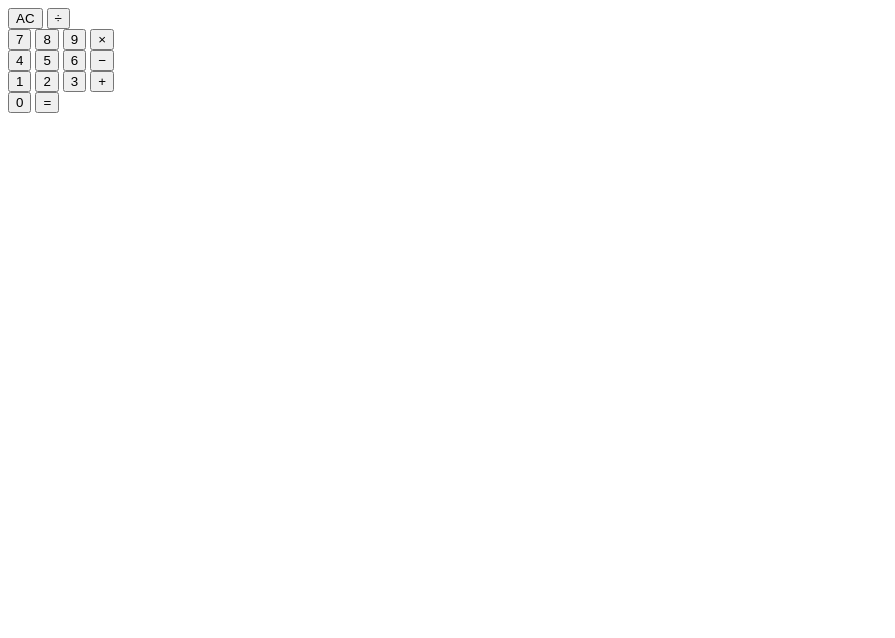
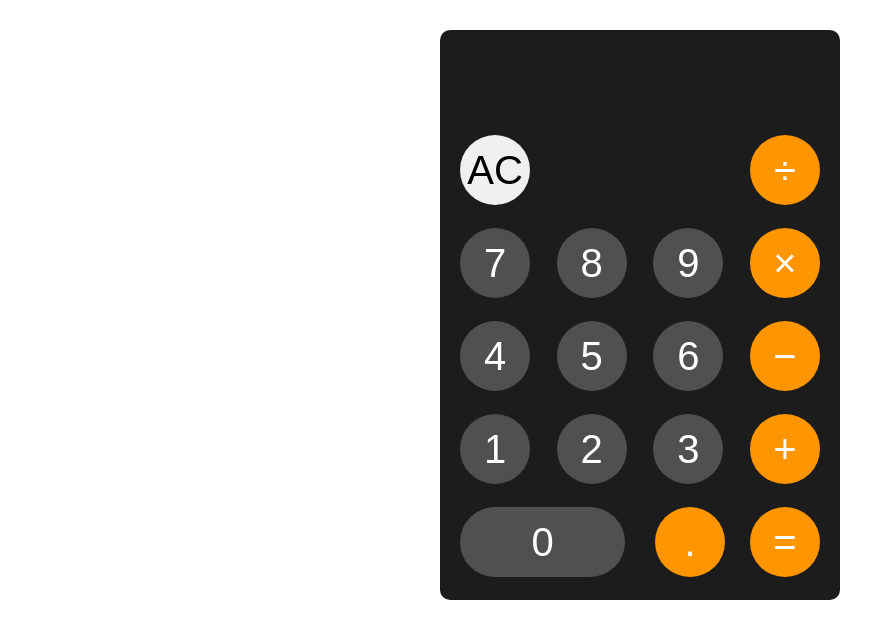
Before and after one commit to sidobelei/odin_calculator, a plain HTML site: page index.html in a window 1280 px wide. Shown: the whole page, without its empty margins (0-895 px from the left). Drawn offline with Linux system fonts and the light colour scheme.

Commit message:
Add style.css and styling for calculator
Added styling to the calculator and renamed class
properties for number buttons. Had to edit some
code to reflect new class name in index.html and
javascript.js. Also added a decimal button to the
calculator.

```diff
--- a/index.html
+++ b/index.html
@@ -4,39 +4,43 @@
         <meta charset="utf-8">
         <title>Calculator</title>
         <script src="./javascript.js" defer></script>
+        <link rel="stylesheet" href="./style.css">
     </head>
 
     <body>
-        <div>
-            <div class="display">
+        <div class="calculator-container">
+            <div class="display-container">
                 <div class="screen"></div>
             </div>
-            <div>
-                <div class="">
+            <div class="button-container">
+                <div class="button-row">
                     <button id="clear">AC</button>
                     <button class="operator" id="divide">&divide;</button>
                 </div>
-                <div class="">
-                    <button class="number" id="7">7</button>
-                    <button class="number" id="8">8</button>
-                    <button class="number" id="9">9</button>
+                <div class="button-row">
+                    <button class="number" id="seven-7">7</button>
+                    <button class="number" id="eight-8">8</button>
+                    <button class="number" id="nine-9">9</button>
                     <button class="operator" id="multiply">&times;</button>
                 </div>
-                <div class="">
-                    <button class="number" id="4">4</button>
-                    <button class="number" id="5">5</button>
-                    <button class="number" id="6">6</button>
+                <div class="button-row">
+                    <button class="number" id="four-4">4</button>
+                    <button class="number" id="five-5">5</button>
+                    <button class="number" id="six-6">6</button>
                     <button class="operator" id="subtract">&minus;</button>
                 </div>
-                <div class="">
-                    <button class="number" id="1">1</button>
-                    <button class="number" id="2">2</button>
-                    <button class="number" id="3">3</button>
+                <div class="button-row">
+                    <button class="number" id="one-1">1</button>
+                    <button class="number" id="two-2">2</button>
+                    <button class="number" id="three-3">3</button>
                     <button class="operator" id="add">&plus;</button>
                 </div>
-                <div class="">
-                    <button class="number" id="0">0</button>
-                    <button class="operator" id="equals">&equals;</button>
+                <div class="button-row">
+                    <button class="number" id="zero-0">0</button>
+                    <div class="button-row addGap">
+                        <button class="operator" id="decimal">.</button>
+                        <button class="operator" id="equals">&equals;</button>
+                    </div>
                 </div>
             </div>
         </div>
--- a/javascript.js
+++ b/javascript.js
@@ -15,7 +15,8 @@ operations.forEach((item) => item.addEventListener("click", function(event) {
 
 const numericBtns = document.querySelectorAll(".number")
 numericBtns.forEach((item) => item.addEventListener("click", function(event){
-    displayNum(event.target.id);
+    let numId = event.target.id.slice(-1);
+    displayNum(numId);
     numClick = true;
 }));
 
@@ -98,4 +99,5 @@ function multiply (num1, num2) {
 
 function division (num1, num2) {
     return num1 / num2;
+    //round decimals
 }
--- /dev/null
+++ b/style.css
@@ -0,0 +1,69 @@
+.calculator-container {
+    background-color: #1C1C1C;
+    width: 400px;
+    height:550px;
+    margin-top: 30px;
+    margin-left: auto;
+    margin-right: auto;
+    display: flex;
+    flex-direction: column;
+    justify-content: space-between;
+    border-radius: 10px;
+    padding-top: 10px;
+    padding-bottom: 10px;
+}
+
+.display-container {
+    color: white;
+    font-weight: 10;
+    text-align: right;
+    height: 15%;
+    font-size: 80px;
+    padding-left: 20px;
+    padding-right: 20px;
+
+}
+
+.button-container {
+    height:85%;
+    display: flex;
+    flex-direction: column;
+    justify-content: space-evenly;
+    gap: 10px;
+    padding-left: 20px;
+    padding-right: 20px;
+}
+
+.button-row {
+    display: flex;
+    justify-content: space-between;
+}
+
+.button-row.addGap {
+    gap: 25px;
+}
+
+button {
+    border-radius: 50%;
+    border: none;
+    font-size: 40px;
+    width: 70px;
+    height: 70px;
+}
+
+#zero-0 {
+    width: 165px;
+    border-radius: 83px;
+}
+
+.operator, .number {
+    color: white;
+}
+
+.operator {
+    background-color: rgba(255, 149, 0, 1);
+}
+
+.number {
+    background-color: rgba(80, 80, 80, 1);
+}
```
